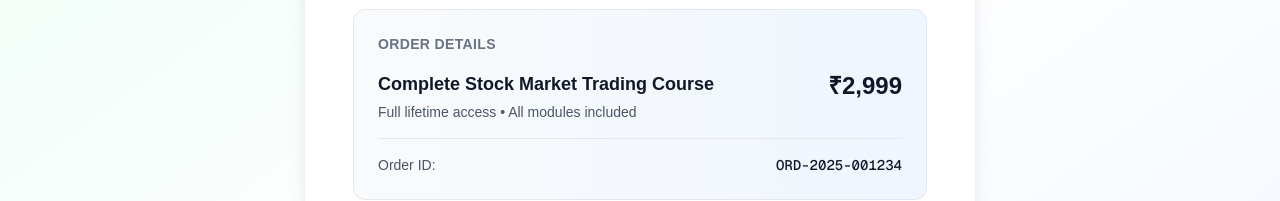
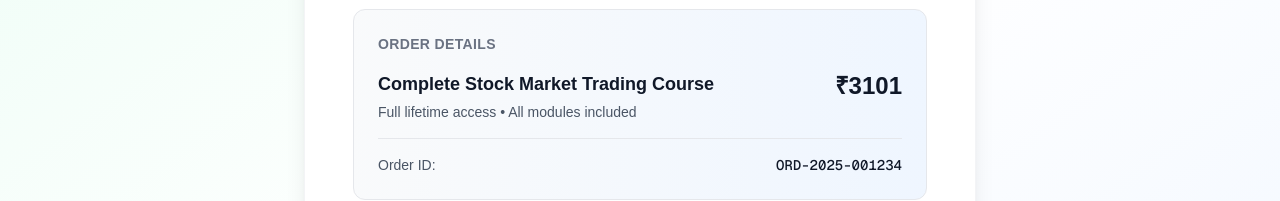
Before and after one commit to muntasir-developer/Price-Lesson, a Next.js app: page /courses/thank-you in a window 1280 px wide. Shown: the part 319-520 px from the top of the page. Built offline with nearby package versions, Linux system fonts and the light colour scheme.

Commit message:
fix price

```diff
--- a/src/app/courses/thank-you/page.tsx
+++ b/src/app/courses/thank-you/page.tsx
@@ -104,7 +104,7 @@ export default function OrderSuccessPage() {
                   </p>
                 </div>
                 <div className="text-right flex-shrink-0">
-                  <p className="text-2xl font-bold text-gray-900">₹2,999</p>
+                  <p className="text-2xl font-bold text-gray-900">₹3101</p>
                 </div>
               </div>
 
```
